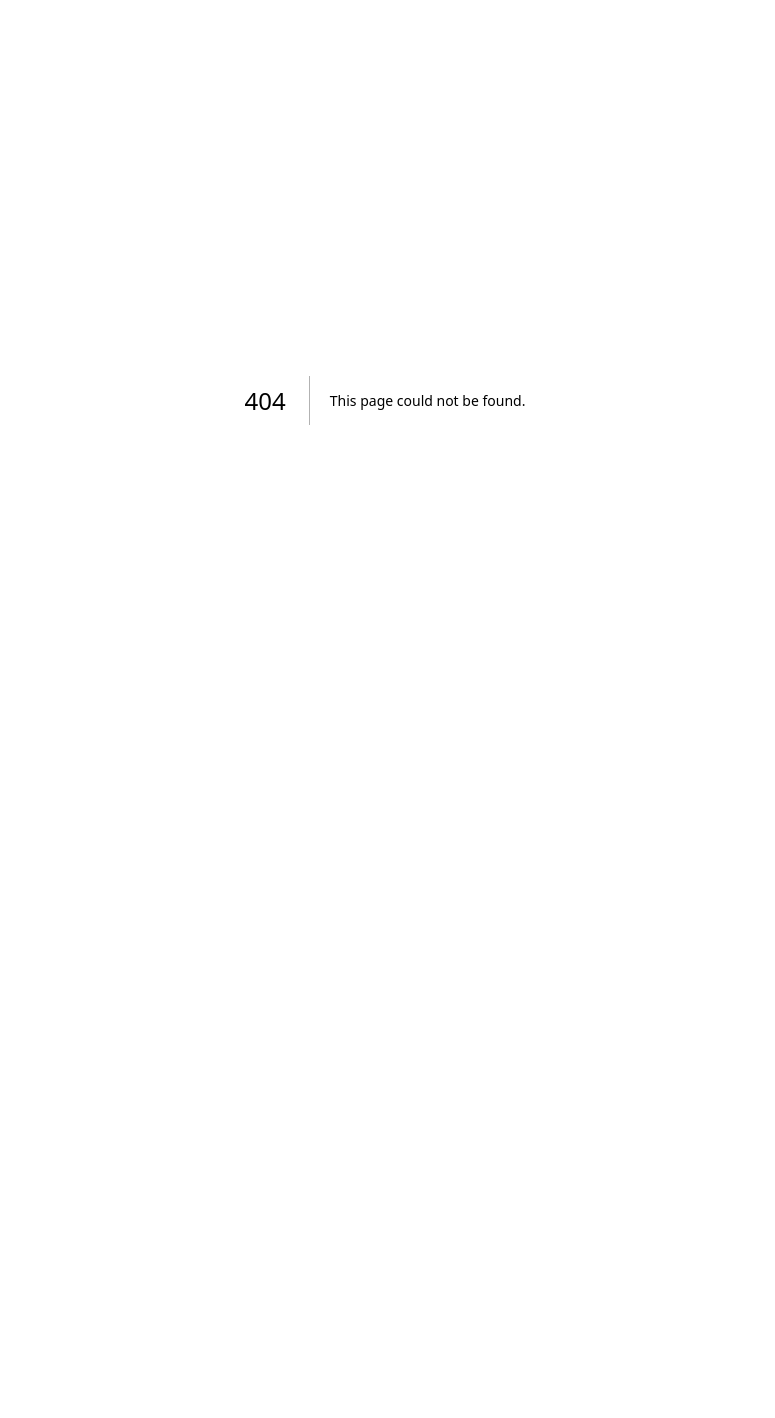
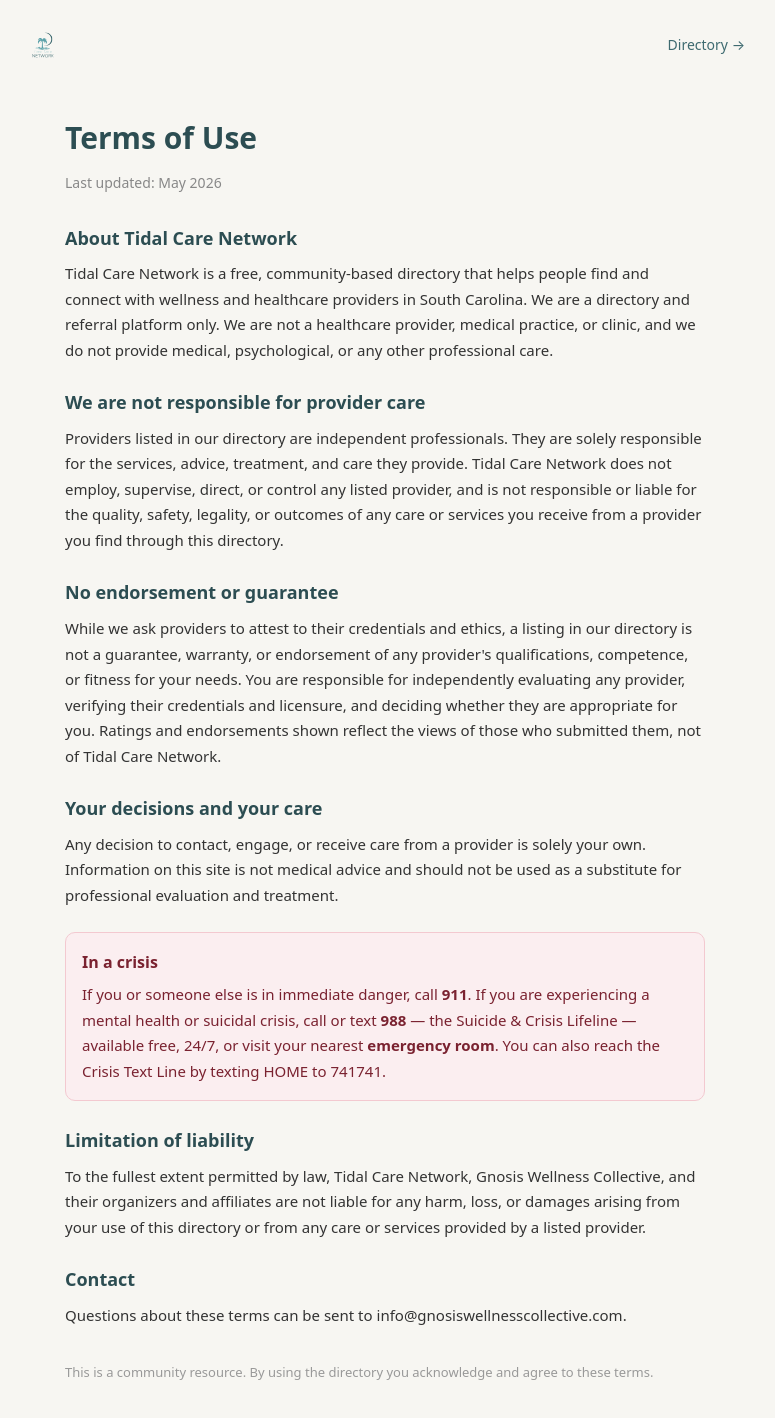
Before and after one commit to Gnosiswellnessco/tidal-care-network, a Next.js app: page /terms in a window 1280 px wide. Before the commit this address had no page. Shown: the top 1418 px of the page, without its empty margins (255-1030 px from the left). Before the commit the page ends 800 px from the top, so only its background shows below. Built offline with nearby package versions, Linux system fonts and the light colour scheme.

Commit message:
Add terms of use page and acknowledgment gate with crisis resources

```diff
--- a/app/directory/DirectoryClient.tsx
+++ b/app/directory/DirectoryClient.tsx
@@ -23,6 +23,7 @@
 
 export default function DirectoryClient({ providers }: { providers: Provider[] }) {
   const [search, setSearch] = useState('')
+  const [agreed, setAgreed] = useState(true)
   const [category, setCategory] = useState('')
   const [specialty, setSpecialty] = useState('')
   const [teleOnly, setTeleOnly] = useState(false)
@@ -43,6 +44,19 @@
   const [error, setError] = useState('')
   const [shareUrl, setShareUrl] = useState('')
   const [emailNote, setEmailNote] = useState('')
+
+  // Show terms gate if not previously acknowledged
+  useState(() => {
+    if (typeof window !== 'undefined') {
+      const ok = window.localStorage.getItem('tcn_terms_agreed')
+      if (!ok) setAgreed(false)
+    }
+  })
+
+  function acceptTerms() {
+    window.localStorage.setItem('tcn_terms_agreed', 'yes')
+    setAgreed(true)
+  }
 
   const specialtyOptions = useMemo(() => {
     if (!category) return []
@@ -143,6 +157,28 @@
 
   return (
     <main style={{ fontFamily: 'system-ui, -apple-system, sans-serif', color: '#1a1a1a', background: '#f7f6f2', minHeight: '100vh' }}>
+      {!agreed && (
+        <div style={{ position: 'fixed', inset: 0, background: 'rgba(20,30,32,0.6)', zIndex: 100, display: 'flex', alignItems: 'center', justifyContent: 'center', padding: 24 }}>
+          <div style={{ background: 'white', borderRadius: 16, maxWidth: 480, padding: 32, textAlign: 'center' }}>
+            <img src="/logo.svg" alt="Tidal Care Network" style={{ height: 48, width: 'auto', marginBottom: 16 }} />
+            <h2 style={{ fontSize: 20, fontWeight: 700, color: dark, marginBottom: 12 }}>Before you browse</h2>
+            <p style={{ fontSize: 14, color: '#555', lineHeight: 1.6, marginBottom: 16, textAlign: 'left' }}>
+              Tidal Care Network is a directory only. The providers listed are independent professionals — we are not responsible for the care they provide, and a listing is not an endorsement or guarantee. You are responsible for evaluating any provider and verifying their credentials before engaging them.
+            </p>
+            <div style={{ background: '#fbeef0', border: '1px solid #f3c9d0', borderRadius: 8, padding: 12, marginBottom: 16, textAlign: 'left' }}>
+              <p style={{ fontSize: 13, color: '#7a2230', lineHeight: 1.6, margin: 0 }}>
+                <strong>In a crisis, this directory is not the right tool.</strong> If you or someone else is in danger, call <strong>911</strong>. For mental health or suicidal crisis, call or text <strong>988</strong> (Suicide & Crisis Lifeline), available 24/7, or visit your <strong>nearest emergency room</strong>.
+              </p>
+            </div>
+            <p style={{ fontSize: 13, color: '#777', marginBottom: 20, textAlign: 'left' }}>
+              By continuing, you agree to our <Link href="/terms" target="_blank" style={{ color: teal }}>Terms of Use</Link>.
+            </p>
+            <button onClick={acceptTerms} style={{ fontSize: 14, fontWeight: 500, padding: '11px 24px', borderRadius: 8, border: 'none', background: teal, color: 'white', cursor: 'pointer' }}>
+              I understand and agree
+            </button>
+          </div>
+        </div>
+      )}
       <header style={{ display: 'flex', alignItems: 'center', justifyContent: 'space-between', padding: '20px 40px', maxWidth: 1100, margin: '0 auto' }}>
         <Link href="/"><img src="/logo.svg" alt="Tidal Care Network" style={{ height: 56, width: 'auto' }} /></Link>
         <nav style={{ display: 'flex', gap: 24, alignItems: 'center' }}>
--- /dev/null
+++ b/app/terms/page.tsx
@@ -0,0 +1,63 @@
+import Link from 'next/link'
+
+export const metadata = { title: 'Terms of Use · Tidal Care Network' }
+
+export default function TermsPage() {
+  return (
+    <main style={{ fontFamily: 'system-ui, -apple-system, sans-serif', color: '#1a1a1a', background: '#f7f6f2', minHeight: '100vh' }}>
+      <header style={{ display: 'flex', alignItems: 'center', justifyContent: 'space-between', padding: '20px 40px', maxWidth: 800, margin: '0 auto' }}>
+        <Link href="/"><img src="/logo.svg" alt="Tidal Care Network" style={{ height: 48, width: 'auto' }} /></Link>
+        <Link href="/directory" style={{ fontSize: 14, color: '#3e6a70', textDecoration: 'none' }}>Directory →</Link>
+      </header>
+
+      <article style={{ maxWidth: 720, margin: '0 auto', padding: '24px 40px 80px', lineHeight: 1.7, fontSize: 15, color: '#333' }}>
+        <h1 style={{ fontSize: 30, fontWeight: 700, color: '#2c4d52', marginBottom: 8 }}>Terms of Use</h1>
+        <p style={{ color: '#888', fontSize: 14, marginBottom: 28 }}>Last updated: {new Date().toLocaleDateString('en-US', { month: 'long', year: 'numeric' })}</p>
+
+        <Section title="About Tidal Care Network">
+          Tidal Care Network is a free, community-based directory that helps people find and connect with wellness and healthcare providers in South Carolina. We are a directory and referral platform only. We are not a healthcare provider, medical practice, or clinic, and we do not provide medical, psychological, or any other professional care.
+        </Section>
+
+        <Section title="We are not responsible for provider care">
+          Providers listed in our directory are independent professionals. They are solely responsible for the services, advice, treatment, and care they provide. Tidal Care Network does not employ, supervise, direct, or control any listed provider, and is not responsible or liable for the quality, safety, legality, or outcomes of any care or services you receive from a provider you find through this directory.
+        </Section>
+
+        <Section title="No endorsement or guarantee">
+          While we ask providers to attest to their credentials and ethics, a listing in our directory is not a guarantee, warranty, or endorsement of any provider's qualifications, competence, or fitness for your needs. You are responsible for independently evaluating any provider, verifying their credentials and licensure, and deciding whether they are appropriate for you. Ratings and endorsements shown reflect the views of those who submitted them, not of Tidal Care Network.
+        </Section>
+
+        <Section title="Your decisions and your care">
+          Any decision to contact, engage, or receive care from a provider is solely your own. Information on this site is not medical advice and should not be used as a substitute for professional evaluation and treatment.
+        </Section>
+
+        <div style={{ background: '#fbeef0', border: '1px solid #f3c9d0', borderRadius: 10, padding: 16, marginBottom: 24 }}>
+          <h2 style={{ fontSize: 16, fontWeight: 700, color: '#7a2230', marginBottom: 6 }}>In a crisis</h2>
+          <p style={{ margin: 0, color: '#7a2230' }}>
+            If you or someone else is in immediate danger, call <strong>911</strong>. If you are experiencing a mental health or suicidal crisis, call or text <strong>988</strong> — the Suicide &amp; Crisis Lifeline — available free, 24/7, or visit your nearest <strong>emergency room</strong>. You can also reach the Crisis Text Line by texting HOME to 741741.
+          </p>
+        </div>
+
+        <Section title="Limitation of liability">
+          To the fullest extent permitted by law, Tidal Care Network, Gnosis Wellness Collective, and their organizers and affiliates are not liable for any harm, loss, or damages arising from your use of this directory or from any care or services provided by a listed provider.
+        </Section>
+
+        <Section title="Contact">
+          Questions about these terms can be sent to info@gnosiswellnesscollective.com.
+        </Section>
+
+        <p style={{ marginTop: 32, fontSize: 13, color: '#999' }}>
+          This is a community resource. By using the directory you acknowledge and agree to these terms.
+        </p>
+      </article>
+    </main>
+  )
+}
+
+function Section({ title, children }: { title: string; children: React.ReactNode }) {
+  return (
+    <section style={{ marginBottom: 24 }}>
+      <h2 style={{ fontSize: 18, fontWeight: 600, color: '#2c4d52', marginBottom: 8 }}>{title}</h2>
+      <p>{children}</p>
+    </section>
+  )
+}
```
